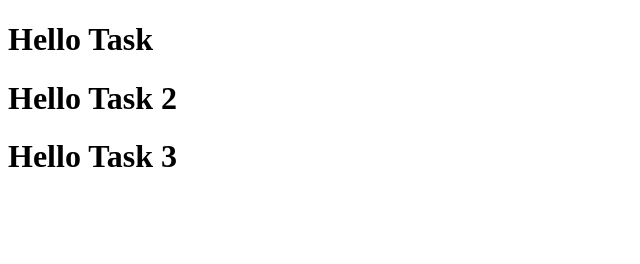
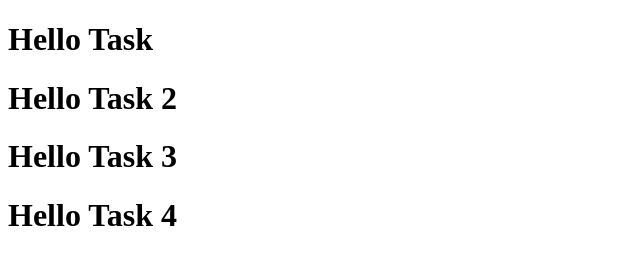
Before and after one commit to allwinrajan/Task, a plain HTML site: page index.html in a window 1280 px wide. Shown: the whole page, without its empty margins (0-640 px from the left). Drawn offline with Linux system fonts and the light colour scheme.

Commit message:
fourth commit

```diff
--- a/index.html
+++ b/index.html
@@ -9,5 +9,6 @@
     <h1>Hello Task </h1>
     <h1>Hello Task 2</h1>
     <h1>Hello Task 3</h1>
+    <h1>Hello Task 4</h1>
 </body>
 </html>
```
